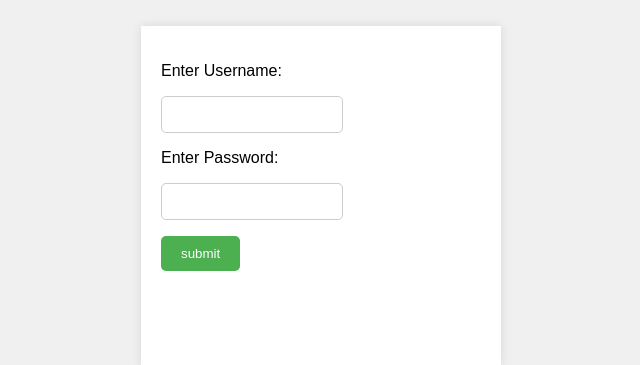
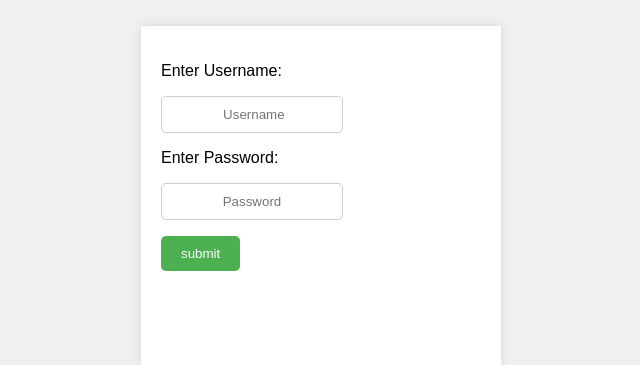
Before and after one commit to sarthakmaniar27/CSCI-5828-GitGurus, a Flask app: page /login in a window 1280 px wide. Shown: the part 204-569 px from the top of the page, without its empty margins (319-959 px from the left). Run offline with Flask 2, Linux system fonts and the light colour scheme.

Commit message:
Update login.html
added. placeholder

```diff
--- a/templates/login.html
+++ b/templates/login.html
@@ -3,6 +3,11 @@
 <head>
     <title>Login Page</title>
     <link rel="stylesheet" type="text/css" href="{{ url_for('static', filename='style.css') }}">
+    <style>
+        input[type=text], input[type=password] {
+            text-align: center;
+        }
+    </style>
 </head>
 <body>
     {% if error %}
@@ -10,9 +15,9 @@
     {% endif %}
     <form action="/login" method="POST">
         <p>Enter Username:</p>
-        <p><input type="text" name="username" /></p>
+        <p><input type="text" name="username" placeholder=" Username"/></p>
         <p>Enter Password:</p>
-        <p><input type="password" name="password" /></p>
+        <p><input type="password" name="password" placeholder="Password"/></p>
 
         <p><input type="submit" value="submit" /></p>
     </form>
```
